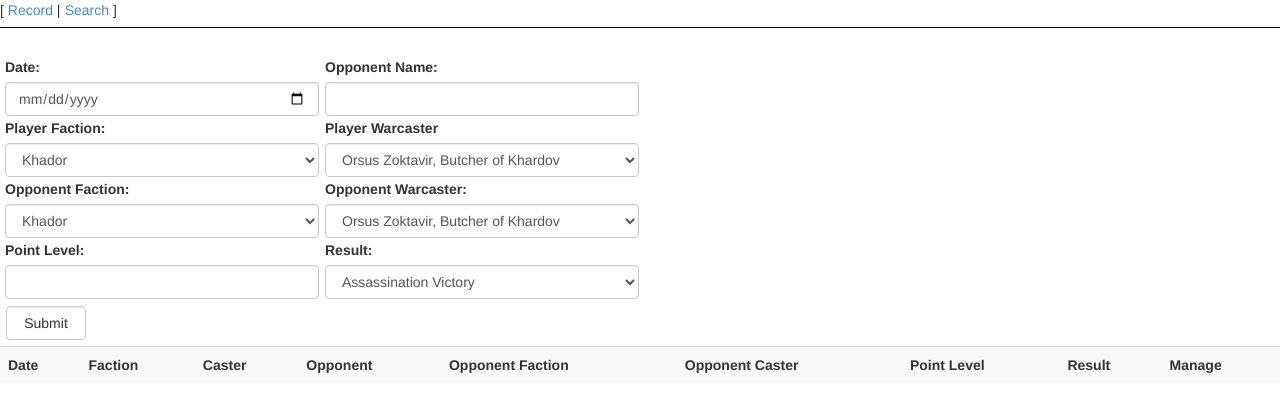
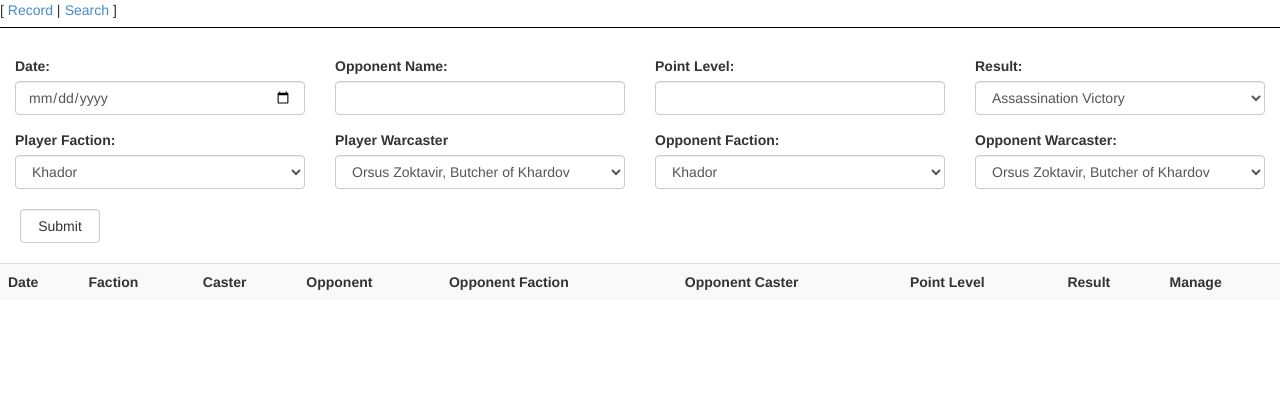
Before and after one commit to dbsmash/field-promotion, a plain HTML site: page app/index.html at #/record in a window 1280 px wide. Drawn offline with Linux system fonts and the light colour scheme; no server answers.

Commit message:
reflowed record menu

```diff
--- a/app/css/app.css
+++ b/app/css/app.css
@@ -88,15 +88,7 @@ h2{
 }
 
 .form-group {
-  width: 49%;
-}
-
-.form-group {
   padding-left: 5px;
-}
-
-.results-table {
-  width: 50%;
 }
 
 .submit-button {
--- a/app/partials/record.html
+++ b/app/partials/record.html
@@ -1,56 +1,47 @@
 <div class="record-area">
-  <table class="results-table">
-  <tr>
-    <td class="form-group">
+    <div class="form-group col-md-3">
       <label for="date">Date:</label>
       <input type="date" class="form-control" ng-model="date" value="{{ date | date: 'MM-dd-yyyy' }}"/>
-    </td>
+    </div>
 
-    <td class="form-group">
+    <div class="form-group col-md-3">
       <label for="opponent_name">Opponent Name: </label>
       <input class="form-control" type="text" ng-model="opponent_name"  size="30">
-    </td>
-  </tr>
-  <tr>
-    <td class="form-group">
+    </div>
+
+    <div class="form-group col-md-3">
+      <label for="size">Point Level:</label>
+      <input class="form-control" type="text" ng-model="size"  size="30">
+    </div>
+
+    <div class="form-group col-md-3">
+      <label for="result">Result:</label>
+      <select class="form-control" ng-model="result" ng-options="result.name for result in results"></select>
+    </div>
+
+    <div class="form-group col-md-3">
       <label for="player_faction">Player Faction:</label>
       <select class="form-control " ng-model="player_faction" ng-options="faction.name for faction in playerFactions" ng-change="playerFactionChanged(player_faction)"></select>
-    </td>
+    </div>
 
-    <td class="form-group">
+    <div class="form-group col-md-3">
       <label for="player_warcaster">Player Warcaster</label>
       <select class="form-control" ng-model="player_warcaster" ng-options="caster for caster in playerCasters"></select>
-    </td>
-  </tr>
-  <tr>
-    <td class="form-group">
+    </div>
+
+    <div class="form-group col-md-3">
       <label for="opponent_faction">Opponent Faction: </label>
       <select class="form-control" ng-model="opponent_faction" ng-options="faction.name for faction in opponentFactions" ng-change="opponentFactionChanged(opponent_faction)"></select>
-    </td>
+    </div>
 
-    <td class="form-group">
+    <div class="form-group col-md-3">
       <label for="opponent_warcaster">Opponent Warcaster: </label>
       <select class="form-control" ng-model="opponent_warcaster" ng-options="caster for caster in opponentCasters"></select>
-    </td>
-  </tr>
-  <tr>
-    <td class="form-group">
-      <label for="size">Point Level:</label>
-      <input class="form-control" type="text" ng-model="size"  size="30">
-    </td>
+    </div>
 
-    <td class="form-group">
-      <label for="result">Result:</label>
-      <select class="form-control" ng-model="result" ng-options="result.name for result in results"></select>
-    </td>
-  </tr>
-  <tr>
-    <td>
+    <div  class="form-group col-md-3">
       <button class="submit-button form-control btn btn-default" ng-click="submitGame()">Submit</button>
-    </td>
-  </tr>
-  <tr>
-</table>
+    </div>
 </div>
 
 <div class="game-history">
```
